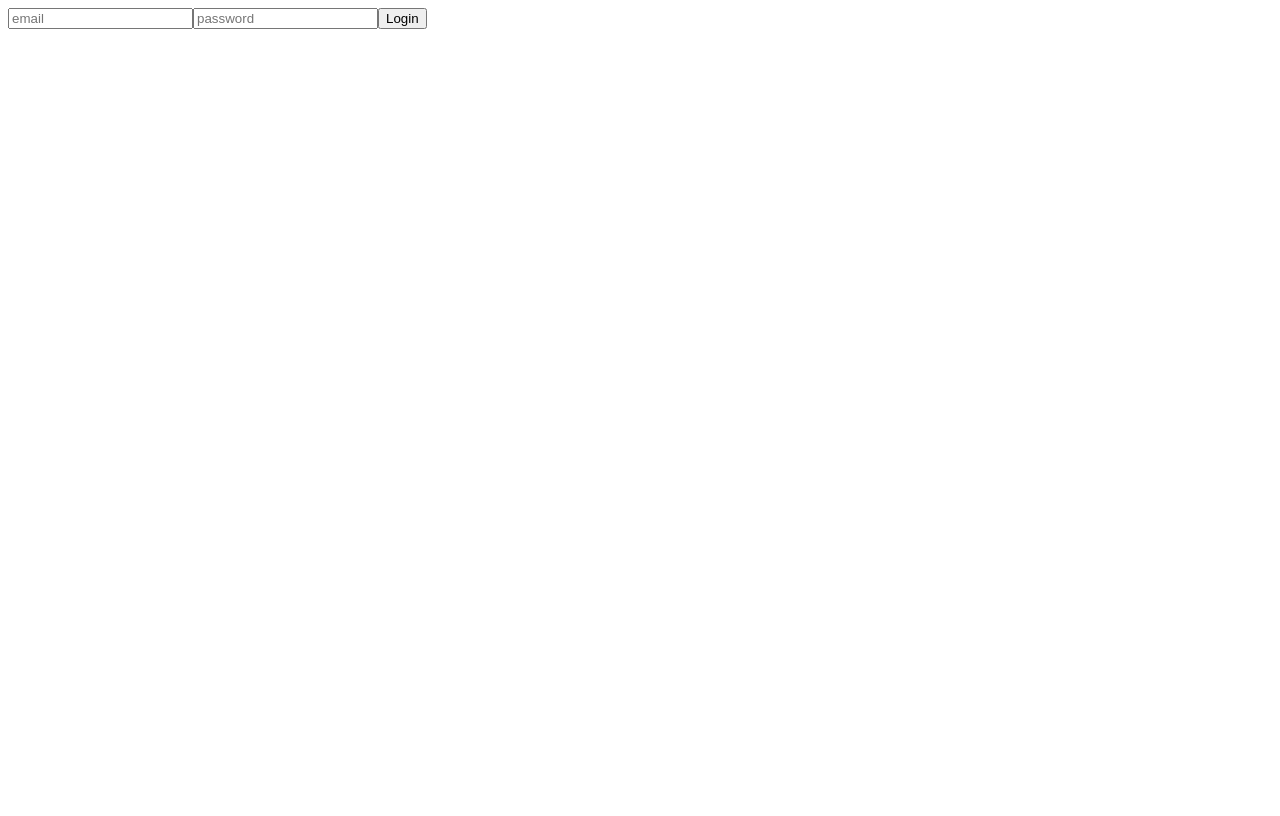
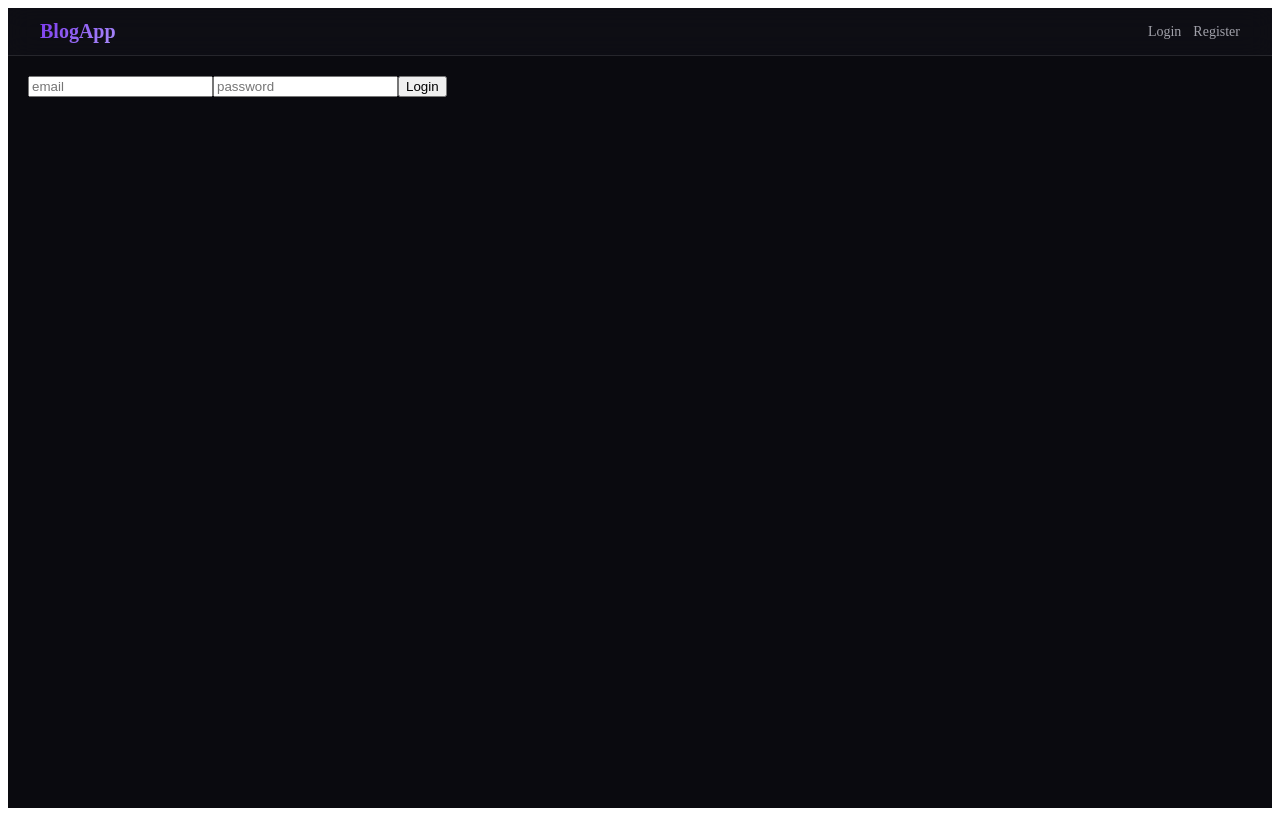
Before and after one commit to abdelrahmanmaklouf/full_stuck_prj_clean, a React (Vite) app in the folder frontend/: page /login in a window 1280 px wide. Built offline with nearby package versions, Linux system fonts and the light colour scheme.

Commit message:
fix: Ashraf 7dd el desgin yaaarraaab tkmall

```diff
--- a/frontend/src/App.jsx
+++ b/frontend/src/App.jsx
@@ -5,20 +5,16 @@ import Home from "./pages/Home";
 import Login from "./pages/Login";
 import Register from "./pages/Register";
 import CreatePost from "./pages/CreatePost";
+import PostDetails from "./pages/PostDetails";
+
+// Admin Pages
 import AdminDashboard from "./admin/pages/Dashboard";
+import PostsList from "./admin/pages/Posts/PostsList";
+import CreatePostAdmin from "./admin/pages/PostsAdmin";
 import EditPost from "./admin/pages/Posts/EditPost";
 
-// Admin Pages
-import PostsList from "./admin/pages/Posts/PostsList";
-import CreatePostAdmin from "./admin/pages/PostsAdmin";
-
-// أضف الاستيراد
-import PostDetails from "./pages/PostDetails";
-
-
-// Layouts
+// Layout (Unified)
 import MainLayout from "./layout/MainLayout";
-import AdminLayout from "./admin/layout/AdminLayout";
 
 // Guards
 import ProtectedRoute from "./routes/ProtectedRoute";
@@ -39,13 +35,16 @@ function App() {
     <BrowserRouter>
       <Routes>
 
-        {/* 🏠 Landing Page (Public Open) */}
-        <Route path="/" element={<Home />} />
-        <Route path="/posts/:id" element={<PostDetails />} />
+        {/* 🧱 Unified Layout لكل الصفحات */}
+        <Route path="/" element={<MainLayout />}>
 
-        {/* 🔓 Public Auth Pages */}
+          {/* 🏠 Public Pages */}
+          <Route index element={<Home />} />
+          <Route path="posts/:id" element={<PostDetails />} />
+
+          {/* 🔓 Auth Pages */}
           <Route
-          path="/login"
+            path="login"
             element={
               <PublicRoute>
                 <Login />
@@ -54,7 +53,7 @@ function App() {
           />
 
           <Route
-          path="/register"
+            path="register"
             element={
               <PublicRoute>
                 <Register />
@@ -62,29 +61,53 @@ function App() {
             }
           />
 
-        {/* 👤 Protected User Area */}
+          {/* 👤 User Protected */}
           <Route
+            path="create"
             element={
               <ProtectedRoute>
-              <MainLayout />
+                <CreatePost />
               </ProtectedRoute>
             }
-        >
-          <Route path="/create" element={<CreatePost />} />
-        </Route>
+          />
 
-        {/* 👑 Admin Area */}
+          {/* 👑 Admin Protected */}
           <Route
+            path="admin"
             element={
               <AdminRoute>
-              <AdminLayout />
+                <AdminDashboard />
               </AdminRoute>
             }
-        >
-          <Route path="/admin" element={<AdminDashboard />} />
-          <Route path="/admin/posts" element={<PostsList />} />
-          <Route path="/admin/posts/create" element={<CreatePostAdmin />} />
-          <Route path="/admin/posts/edit/:id" element={<EditPost />} />
+          />
+
+          <Route
+            path="admin/posts"
+            element={
+              <AdminRoute>
+                <PostsList />
+              </AdminRoute>
+            }
+          />
+
+          <Route
+            path="admin/posts/create"
+            element={
+              <AdminRoute>
+                <CreatePostAdmin />
+              </AdminRoute>
+            }
+          />
+
+          <Route
+            path="admin/posts/edit/:id"
+            element={
+              <AdminRoute>
+                <EditPost />
+              </AdminRoute>
+            }
+          />
+
         </Route>
 
         {/* ❌ Fallback */}
--- a/frontend/src/layout/MainLayout.jsx
+++ b/frontend/src/layout/MainLayout.jsx
@@ -1,14 +1,31 @@
-import { Outlet } from "react-router-dom";
+import { Outlet, useLocation } from "react-router-dom";
 import Navbar from "../components/Navbar";
+import Sidebar from "../admin/layout/Sidebar";
 
 export default function MainLayout() {
+  const location = useLocation();
+
+  // نحدد هل الصفحة Admin ولا لا
+  const isAdmin = location.pathname.startsWith("/admin");
+
   return (
     <div style={styles.wrapper}>
+      {/* Navbar يظهر في كل الصفحات */}
       <Navbar />
 
-      <main style={styles.main}>
-        <Outlet />
-      </main>
+      <div style={styles.container}>
+        {/* Sidebar يظهر فقط في admin */}
+        {isAdmin && <Sidebar />}
+
+        <main
+          style={{
+            ...styles.main,
+            marginLeft: isAdmin ? "200px" : "0",
+          }}
+        >
+          <Outlet />
+        </main>
+      </div>
     </div>
   );
 }
@@ -19,7 +36,11 @@ const styles = {
     background: "#0A0A0F",
     color: "#fff",
   },
+  container: {
+    display: "flex",
+  },
   main: {
+    flex: 1,
     maxWidth: "1200px",
     margin: "0 auto",
     padding: "20px",
```
Lines whose indentation alone changed are shown as unchanged.
